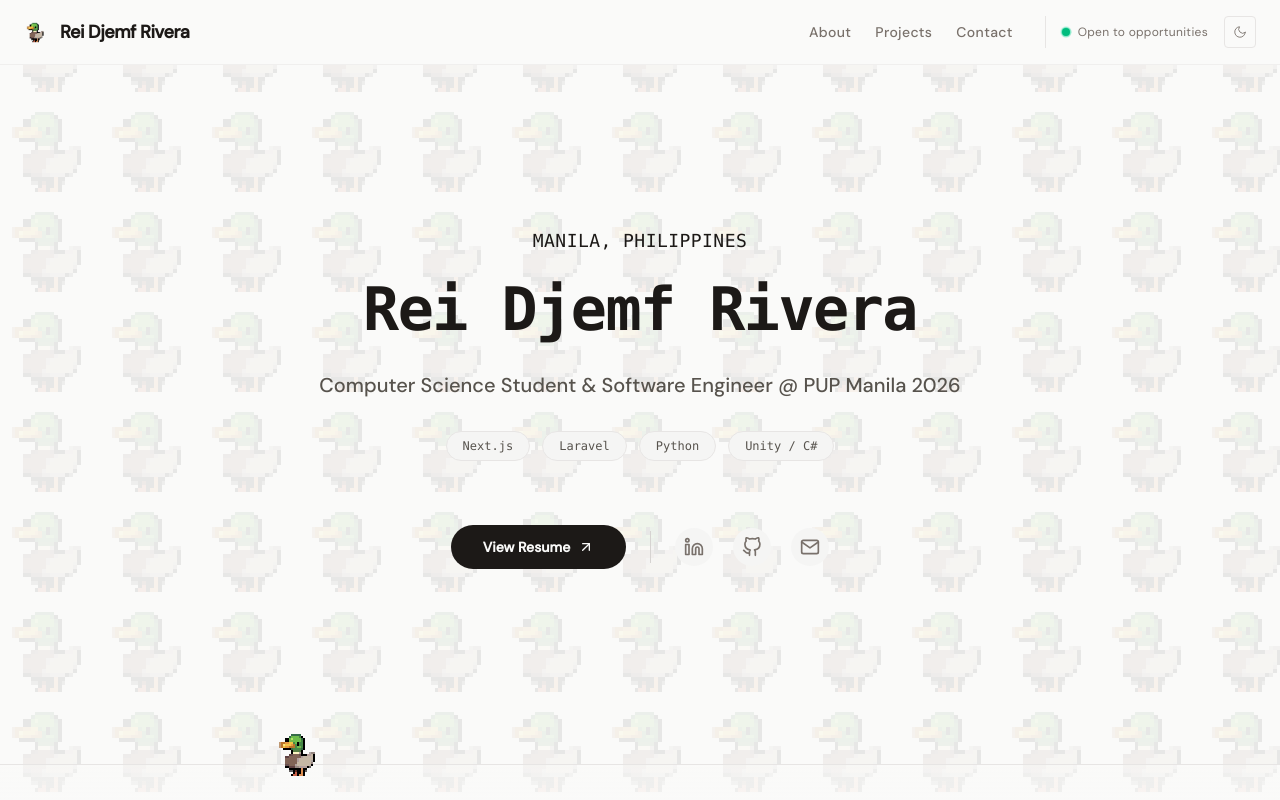
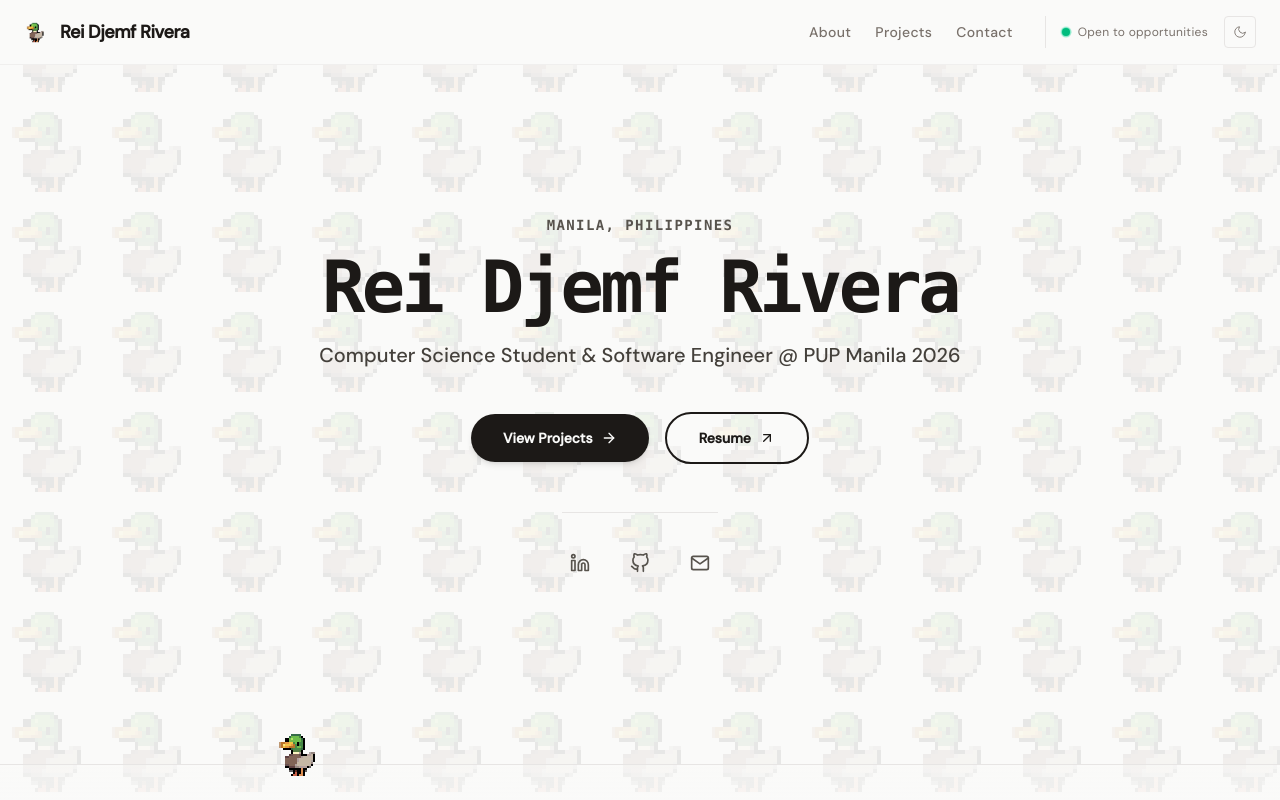
Before and after one commit to reiidj/portfolio-site, a Next.js app: page / in a window 1280 px wide. Shown: the top 800 px of the page. Built offline with nearby package versions, Linux system fonts and the light colour scheme.

Commit message:
feat: added a CTA button on the hero section

```diff
--- a/components/Hero.tsx
+++ b/components/Hero.tsx
@@ -1,8 +1,6 @@
 import Link from 'next/link'
 
 export function Hero() {
-  const techStack = ['Next.js', 'Laravel', 'Python', 'Unity / C#']
-
   const socialLinks = [
     { label: 'LinkedIn', href: 'https://linkedin.com/in/djemf/', icon: <LinkedinIcon className="w-5 h-5" /> },
     { label: 'GitHub', href: 'https://github.com/reiidj', icon: <GithubIcon className="w-5 h-5" /> },
@@ -14,78 +12,70 @@ export function Hero() {
       className="min-h-[calc(100vh-100px)] flex flex-col items-center justify-center max-w-4xl mx-auto px-6 pt-16 pb-24 text-center"
       aria-labelledby="hero-heading"
     >
-    {/* Intro Accent */}
-    <p className="text-lg font-mono text-stone-900 dark:text-stone-100 mb-6 tracking-wide uppercase">
+      {/* Intro Accent: Adjusted spacing for better rhythm */}
+      <p className="text-sm font-mono text-stone-600 dark:text-stone-400 mb-4 tracking-widest uppercase font-semibold">
         Manila, Philippines
       </p>
 
-      {/* Headline (Name with a solid color) */}
+      {/* Headline: Cleaned up spacing and ensured high contrast */}
       <h1
         id="hero-heading"
-        className="font-mono text-5xl md:text-6xl font-extrabold tracking-tight mb-6 text-stone-900 dark:text-stone-100 pb-2"
+        className="font-mono text-5xl md:text-6xl lg:text-7xl font-extrabold tracking-tighter mb-4 text-stone-900 dark:text-stone-50"
       >
         Rei Djemf Rivera
       </h1>
 
-      {/* Main Title */}
-      <p className="text-lg md:text-xl text-stone-600 dark:text-stone-400 font-medium max-w-2xl mb-8">
+      {/* Main Title: Increased contrast for readability */}
+      <p className="text-lg md:text-xl text-stone-700 dark:text-stone-300 font-medium max-w-2xl mb-8 leading-relaxed">
         Computer Science Student & Software Engineer @ PUP Manila 2026
       </p>
 
-      {/* Tech Stack Pills (Shows exactly what you do) */}
-      <div className="flex flex-wrap items-center justify-center gap-3 mb-12">
-        {techStack.map((tech) => (
-          <span
-            key={tech}
-            className="px-4 py-1.5 text-xs font-mono rounded-full bg-stone-100 dark:bg-stone-900 border border-stone-200 dark:border-stone-800 text-stone-600 dark:text-stone-400"
+      {/* Action Area: Introduced a primary 'View Projects' CTA alongside the Resume */}
+      <div className="flex flex-col sm:flex-row items-center justify-center gap-4 mt-2 w-full sm:w-auto">
+
+        {/* Primary CTA: View Projects */}
+        <Link
+          href="#projects"
+          className="group relative flex w-full sm:w-auto items-center justify-center gap-2 px-8 py-3.5 bg-stone-900 dark:bg-stone-100 text-stone-50 dark:text-stone-900 text-sm font-bold rounded-full transition-all hover:bg-stone-800 dark:hover:bg-stone-200 active:scale-95 shadow-md hover:shadow-lg"
         >
-            {tech}
-          </span>
-        ))}
-      </div>
+          <span>View Projects</span>
+          <ArrowRight className="w-4 h-4 transition-transform group-hover:translate-x-1" />
+        </Link>
 
-      {/* Action Area (Socials + Resume) */}
-      <div className="flex flex-col sm:flex-row items-center gap-6 mt-4">
-
-        {/* Resume Button - Now with a subtle glow on hover */}
+        {/* Secondary CTA: View Resume (Outlined for visual hierarchy) */}
         <Link
           href="/CV_RIVERA.pdf"
           target="_blank"
           rel="noopener noreferrer"
-          className="group relative inline-flex items-center gap-2 px-8 py-3 bg-stone-900 dark:bg-stone-100 text-stone-50 dark:text-stone-900 text-sm font-semibold rounded-full overflow-hidden transition-transform hover:scale-105 active:scale-95"
+          className="group relative flex w-full sm:w-auto items-center justify-center gap-2 px-8 py-3.5 bg-transparent text-stone-900 dark:text-stone-100 text-sm font-bold rounded-full border-2 border-stone-900 dark:border-stone-100 transition-all hover:bg-stone-100 dark:hover:bg-stone-900 active:scale-95"
         >
-          {/* Hover glow effect */}
-          <div className="absolute inset-0 bg-emerald-500/20 dark:bg-emerald-500/30 opacity-0 group-hover:opacity-100 transition-opacity" />
+          <span>Resume</span>
+          <ArrowUpRight className="w-4 h-4 transition-transform group-hover:translate-x-0.5 group-hover:-translate-y-0.5" />
+        </Link>
+      </div>
 
-          <span className="relative">View Resume</span>
-          <ArrowUpRight className="relative w-4 h-4 transition-transform group-hover:translate-x-0.5 group-hover:-translate-y-0.5" />
-        </Link>
-
-        {/* Vertical divider visible only on desktop */}
-        <div className="hidden sm:block w-px h-8 bg-stone-300 dark:bg-stone-700" />
-
-        {/* Social Links */}
-        <div className="flex items-center gap-5">
+      {/* Social Links: Moved below the main CTAs to reduce friction, increased contrast */}
+      <div className="flex items-center gap-6 mt-12 pt-8 border-t border-stone-200 dark:border-stone-800">
         {socialLinks.map(({ label, href, icon }) => (
           <Link
             key={label}
             href={href}
             target="_blank"
             rel="noopener noreferrer"
-              className="p-2 text-stone-500 hover:text-stone-900 dark:text-stone-400 dark:hover:text-stone-100 bg-stone-100 dark:bg-stone-900 rounded-full border border-transparent hover:border-stone-300 dark:hover:border-stone-700 transition-all"
+            className="p-2 text-stone-600 hover:text-stone-900 dark:text-stone-400 dark:hover:text-stone-50 transition-colors focus:outline-none focus:ring-2 focus:ring-stone-500 rounded-lg"
             aria-label={label}
           >
             {icon}
           </Link>
         ))}
       </div>
-      </div>
     </section>
   )
 }
 
-// --- Inline SVG Components (Keep these exactly the same as before) ---
+// --- Inline SVG Components ---
 function LinkedinIcon({ className }: { className?: string }) { return ( <svg xmlns="http://www.w3.org/2000/svg" viewBox="0 0 24 24" fill="none" stroke="currentColor" strokeWidth="2" strokeLinecap="round" strokeLinejoin="round" className={className}> <path d="M16 8a6 6 0 0 1 6 6v7h-4v-7a2 2 0 0 0-2-2 2 2 0 0 0-2 2v7h-4v-7a6 6 0 0 1 6-6z" /> <rect x="2" y="9" width="4" height="12" /> <circle cx="4" cy="4" r="2" /> </svg> ) }
 function GithubIcon({ className }: { className?: string }) { return ( <svg xmlns="http://www.w3.org/2000/svg" viewBox="0 0 24 24" fill="none" stroke="currentColor" strokeWidth="2" strokeLinecap="round" strokeLinejoin="round" className={className}> <path d="M9 19c-5 1.5-5-2.5-7-3m14 6v-3.87a3.37 3.37 0 0 0-.94-2.61c3.14-.35 6.44-1.54 6.44-7A5.44 5.44 0 0 0 20 4.77 5.07 5.07 0 0 0 19.91 1S18.73.65 16 2.48a13.38 13.38 0 0 0-7 0C6.27.65 5.09 1 5.09 1A5.07 5.07 0 0 0 5 4.77a5.44 5.44 0 0 0-1.5 3.78c0 5.42 3.3 6.61 6.44 7A3.37 3.37 0 0 0 9 18.13V22" /> </svg> ) }
 function MailIcon({ className }: { className?: string }) { return ( <svg xmlns="http://www.w3.org/2000/svg" viewBox="0 0 24 24" fill="none" stroke="currentColor" strokeWidth="2" strokeLinecap="round" strokeLinejoin="round" className={className}> <path d="M4 4h16c1.1 0 2 .9 2 2v12c0 1.1-.9 2-2 2H4c-1.1 0-2-.9-2-2V6c0-1.1.9-2 2-2z" /> <polyline points="22,6 12,13 2,6" /> </svg> ) }
 function ArrowUpRight({ className }: { className?: string }) { return ( <svg xmlns="http://www.w3.org/2000/svg" viewBox="0 0 24 24" fill="none" stroke="currentColor" strokeWidth="2" strokeLinecap="round" strokeLinejoin="round" className={className}> <line x1="7" y1="17" x2="17" y2="7" /> <polyline points="7 7 17 7 17 17" /> </svg> ) }
+function ArrowRight({ className }: { className?: string }) { return ( <svg xmlns="http://www.w3.org/2000/svg" viewBox="0 0 24 24" fill="none" stroke="currentColor" strokeWidth="2" strokeLinecap="round" strokeLinejoin="round" className={className}> <line x1="5" y1="12" x2="19" y2="12" /> <polyline points="12 5 19 12 12 19" /> </svg> ) }
```
Lines whose indentation alone changed are shown as unchanged.
